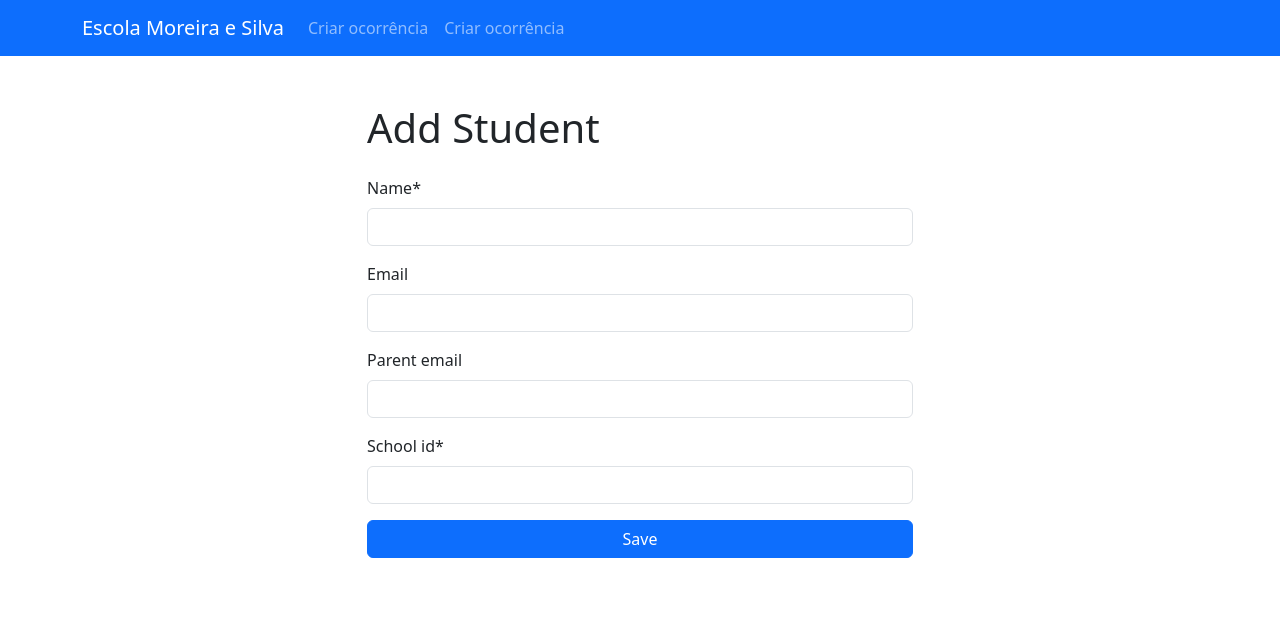
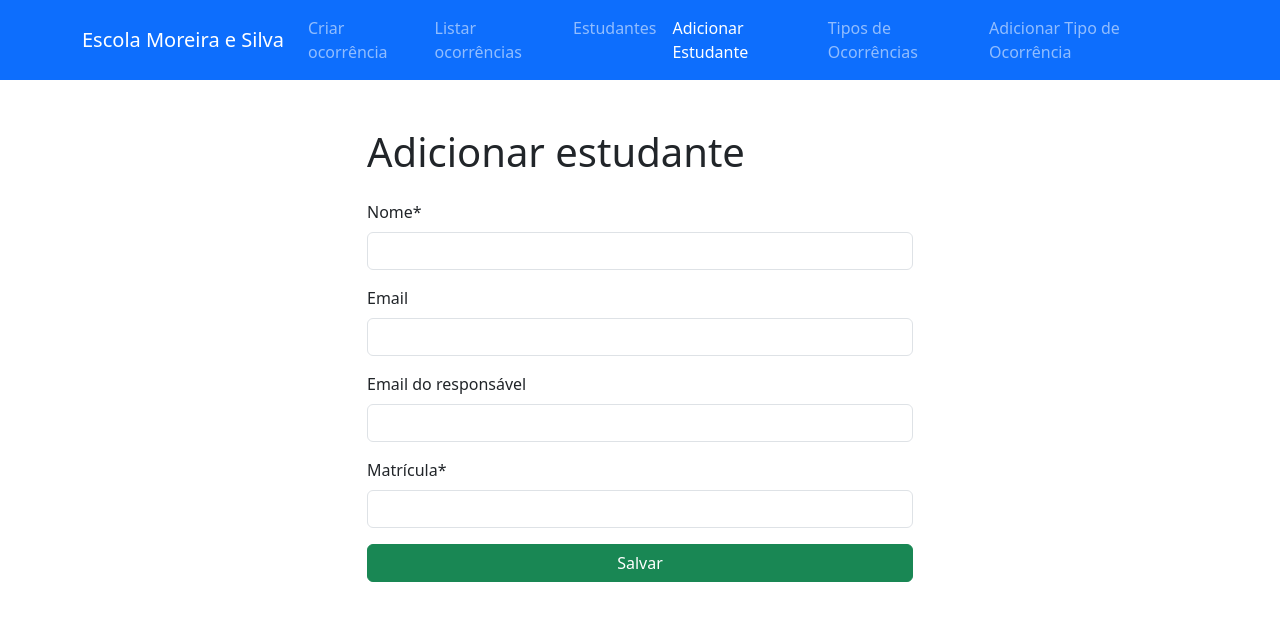
Before and after one commit to GersonMJL/school-incident-tracker, a Django app: page /incidents/students/add/ in a window 1280 px wide. Shown: the top 621 px of the page. Run offline with Django 5.2, Linux system fonts and the light colour scheme; the visitor is signed in with stand-in values (Sample User, id 1); some libraries are stand-ins or nearby versions.

Commit message:
translating frontend

```diff
--- a/app/incidents/forms.py
+++ b/app/incidents/forms.py
@@ -8,6 +8,12 @@ class StudentForm(forms.ModelForm):
     class Meta:
         model = Student
         fields = ["name", "email", "parent_email", "school_id"]
+        labels = {
+            "name": "Nome",
+            "email": "Email",
+            "parent_email": "Email do responsável",
+            "school_id": "Matrícula",
+        }
 
     def __init__(self, *args, **kwargs):
         super().__init__(*args, **kwargs)
@@ -20,6 +26,7 @@ class IncidentTypeForm(forms.ModelForm):
     class Meta:
         model = IncidentType
         fields = ["name"]
+        labels = {"name": "Nome de ocorrência"}
 
     def __init__(self, *args, **kwargs):
         super().__init__(*args, **kwargs)
@@ -31,6 +38,7 @@ class IncidentTypeForm(forms.ModelForm):
 class IncidentReportForm(forms.ModelForm):
     student = forms.ModelChoiceField(
         queryset=Student.objects.all(),
+        label="Estudante",
         widget=forms.Select(
             attrs={"class": "form-select searchable-select", "data-search": "true"}
         ),
@@ -39,6 +47,11 @@ class IncidentReportForm(forms.ModelForm):
     class Meta:
         model = IncidentReport
         fields = ["student", "incident_type", "description"]
+        labels = {
+            "incident_type": "Tipo de ocorrência",
+            "description": "Descrição",
+            "student": "Estudante",
+        }
 
     def __init__(self, *args, **kwargs):
         super().__init__(*args, **kwargs)
@@ -51,6 +64,7 @@ class IncidentFilterForm(forms.Form):
     incident_type = forms.ModelChoiceField(
         queryset=IncidentType.objects.all(),
         required=False,
+        label="Tipo de ocorrência",
         empty_label="Todos os tipos",
         widget=forms.Select(attrs={"class": "form-select"}),
     )
@@ -66,7 +80,8 @@ class IncidentFilterForm(forms.Form):
     )
     search = forms.CharField(
         required=False,
+        label="Pesquisar aluno",
         widget=forms.TextInput(
-            attrs={"class": "form-control", "placeholder": "Pesquise por matrícula..."}
+            attrs={"class": "form-control", "placeholder": "Pesquise por aluno..."}
         ),
     )
--- a/app/incidents/templates/base.html
+++ b/app/incidents/templates/base.html
@@ -31,8 +31,24 @@
               href="{% url 'create_incident_report' %}">Criar ocorrência</a>
           </li>
           <li class="nav-item">
-            <a class="nav-link {% if request.resolver_match.url_name == 'create_incident_report' %}active{% endif %}"
-              href="{% url 'create_incident_report' %}">Criar ocorrência</a>
+            <a class="nav-link {% if request.resolver_match.url_name == 'incident_list' %}active{% endif %}"
+              href="{% url 'incident_list' %}">Listar ocorrências</a>
+          </li>
+          <li class="nav-item">
+            <a class="nav-link {% if request.resolver_match.url_name == 'list_students' %}active{% endif %}"
+              href="{% url 'list_students' %}">Estudantes</a>
+          </li>
+          <li class="nav-item">
+            <a class="nav-link {% if request.resolver_match.url_name == 'add_student' %}active{% endif %}"
+              href="{% url 'add_student' %}">Adicionar Estudante</a>
+          </li>
+          <li class="nav-item">
+            <a class="nav-link {% if request.resolver_match.url_name == 'list_incident_types' %}active{% endif %}"
+              href="{% url 'list_incident_types' %}">Tipos de Ocorrências</a>
+          </li>
+          <li class="nav-item">
+            <a class="nav-link {% if request.resolver_match.url_name == 'add_incident_type' %}active{% endif %}"
+              href="{% url 'add_incident_type' %}">Adicionar Tipo de Ocorrência</a>
           </li>
         </ul>
       </div>
--- a/app/incidents/templates/incidents/incident_list.html
+++ b/app/incidents/templates/incidents/incident_list.html
@@ -1,4 +1,5 @@
 {% extends 'base.html' %}
+{% load tz %}
 
 {% block content %}
 
@@ -47,7 +48,7 @@
           <span class="badge bg-primary">{{ incident.incident_type.name }}</span>
         </div>
         <h6 class="card-subtitle mb-2 text-muted">
-          Registrado em {{ incident.created_at|date:"d 'de' F 'de' Y" }}
+          Registrado em {{ incident.created_at|date }}
         </h6>
         <p class="card-text">{{ incident.description|truncatewords:50 }}</p>
         <div class="d-flex justify-content-between align-items-center">
--- a/app/incidents/templates/incidents/incident_report_form.html
+++ b/app/incidents/templates/incidents/incident_report_form.html
@@ -4,12 +4,12 @@
 {% block content %}
 
 <div class="container">
-  <h1>Create Incident Report</h1>
+  <h1>Criar ocorrência</h1>
   <form method="post">
     {% csrf_token %}
     {{ form.media }}
     {{ form|crispy }}
-    <input type="submit" value="Submit" class="btn btn-success">
+    <input type="submit" value="Salvar" class="btn btn-success">
   </form>
 </div>
 
--- a/app/incidents/templates/incidents/incident_type_form.html
+++ b/app/incidents/templates/incidents/incident_type_form.html
@@ -2,17 +2,17 @@
 
 {% load crispy_forms_tags %}
 
-{% block title %}Add Incident Type{% endblock %}
+{% block title %}Adicionar Tipo de Ocorrência{% endblock %}
 
 {% block content %}
 <div class="row justify-content-center">
   <div class="col-md-6">
-    <h1 class="mb-4">Add Incident Type</h1>
+    <h1 class="mb-4">Adicionar Tipo de Ocorrência</h1>
     <form method="post">
       {% csrf_token %}
       {{ form|crispy }}
       <div class="d-grid">
-        <button type="submit" class="btn btn-primary">Save</button>
+        <button type="submit" class="btn btn-primary">Salvar</button>
       </div>
     </form>
   </div>
--- a/app/incidents/templates/incidents/incident_type_list.html
+++ b/app/incidents/templates/incidents/incident_type_list.html
@@ -1,12 +1,12 @@
 {% extends "base.html" %}
 
-{% block title %}Incident Types{% endblock %}
+{% block title %}Tipos de Ocorrências{% endblock %}
 
 {% block content %}
 <div class="row">
   <div class="col-md-12">
-    <h1 class="mb-4">Incident Types</h1>
-    <a href="{% url 'add_incident_type' %}" class="btn btn-primary mb-3">Add Incident Type</a>
+    <h1 class="mb-4">Tipos de Ocorrências</h1>
+    <a href="{% url 'add_incident_type' %}" class="btn btn-primary mb-3">Adicionar Tipo de Ocorrência</a>
     <ul class="list-group">
       {% for incident_type in incident_types %}
       <li class="list-group-item">{{ incident_type.name }}</li>
--- a/app/incidents/templates/incidents/student_form.html
+++ b/app/incidents/templates/incidents/student_form.html
@@ -2,17 +2,17 @@
 
 {% load crispy_forms_tags %}
 
-{% block title %}Add Student{% endblock %}
+{% block title %}Adicionar estudante{% endblock %}
 
 {% block content %}
 <div class="row justify-content-center">
   <div class="col-md-6">
-    <h1 class="mb-4">Add Student</h1>
+    <h1 class="mb-4">Adicionar estudante</h1>
     <form method="post">
       {% csrf_token %}
       {{ form|crispy }}
       <div class="d-grid">
-        <button type="submit" class="btn btn-primary">Save</button>
+        <button type="submit" class="btn btn-success">Salvar</button>
       </div>
     </form>
   </div>
--- a/app/incidents/views.py
+++ b/app/incidents/views.py
@@ -120,7 +120,7 @@ def incident_list(request):
             search_query = filter_form.cleaned_data["search"]
             queryset = queryset.filter(
                 Q(student__name__icontains=search_query)
-                | Q(description__icontains=search_query)
+                | Q(student__school_id__icontains=search_query)
             )
 
     # Pagination
--- a/app/school_incident_tracker/settings.py
+++ b/app/school_incident_tracker/settings.py
@@ -120,9 +120,11 @@ AUTH_PASSWORD_VALIDATORS = [
 # Internationalization
 # https://docs.djangoproject.com/en/5.1/topics/i18n/
 
-LANGUAGE_CODE = "en-us"
+LANGUAGE_CODE = "pt-br"  # For Brazilian Portuguese
+USE_L10N = True
 
-TIME_ZONE = "UTC"
+
+TIME_ZONE = "America/Sao_Paulo"
 
 USE_I18N = True
 
--- a/app/users/templates/accounts/login.html
+++ b/app/users/templates/accounts/login.html
@@ -23,9 +23,6 @@
         <button type="submit" class="btn btn-primary">Login</button>
       </div>
     </form>
-    <!-- <div class="text-center mt-3">
-      <p>Don't have an account? <a href="{% url 'register' %}">Register here</a></p>
-    </div> -->
   </div>
 </div>
 {% endblock %}
```
Also changed, not shown: app/incidents/templates/incidents/student_list.html (+4 -4 lines), 1 other file.
